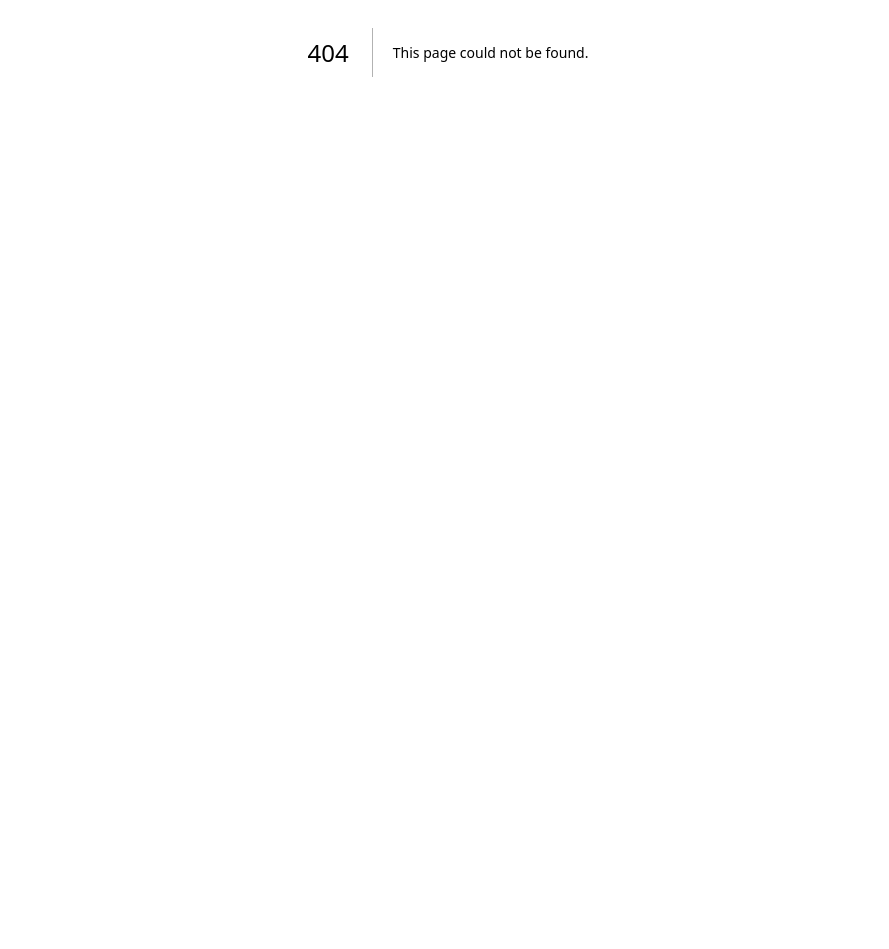
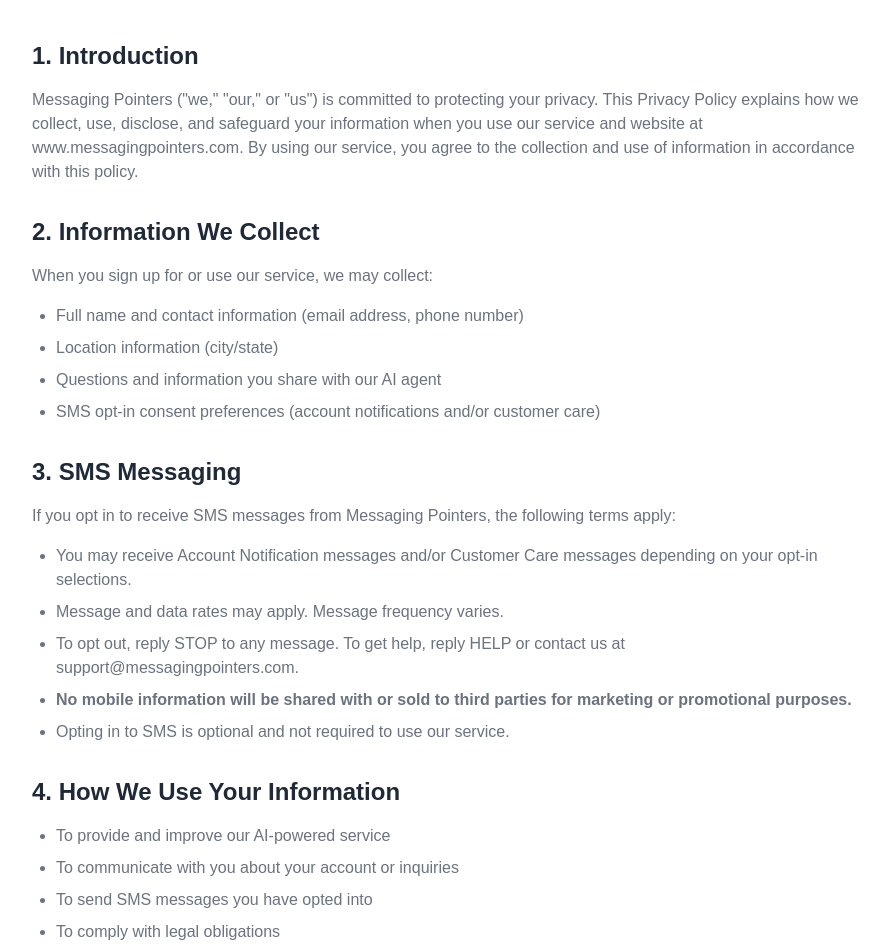
Before and after one commit to Textingman/moxxie-messagingpointers, a Next.js app: page /privacy in a window 1280 px wide. Before the commit this address had no page. Shown: the part 348-1297 px from the top of the page, without its empty margins (192-1081 px from the left). Before the commit the page ends 800 px from the top, so only its background shows below. Built offline with nearby package versions, Linux system fonts and the light colour scheme.

Commit message:
Initial site setup: Messaging Pointers

```diff
--- /dev/null
+++ b/app/privacy/page.tsx
@@ -0,0 +1,59 @@
+import Link from 'next/link';
+import Navbar from '../components/Navbar';
+import Footer from '../components/Footer';
+
+export default function PrivacyPage() {
+  return (
+    <div className="min-h-screen" style={{ backgroundColor: '#FFFFFF' }}>
+      <Navbar />
+      <section className="py-12" style={{ backgroundColor: '#F5F7FA' }}>
+        <div className="max-w-4xl mx-auto px-4 sm:px-6 lg:px-8">
+          <h1 className="text-4xl font-extrabold mb-4" style={{ color: '#1F2937' }}>Privacy Policy</h1>
+          <p className="text-lg" style={{ color: '#6B7280' }}>Last Updated: July 1, 2026</p>
+        </div>
+      </section>
+      <section className="max-w-4xl mx-auto px-4 sm:px-6 lg:px-8 py-12">
+        <div className="prose prose-lg max-w-none">
+          <h2 className="text-2xl font-bold mt-8 mb-4" style={{ color: '#1F2937' }}>1. Introduction</h2>
+          <p className="mb-6" style={{ color: '#6B7280' }}>
+            Messaging Pointers ("we," "our," or "us") is committed to protecting your privacy. This Privacy Policy explains how we collect, use, disclose, and safeguard your information when you use our service and website at www.messagingpointers.com. By using our service, you agree to the collection and use of information in accordance with this policy.
+          </p>
+          <h2 className="text-2xl font-bold mt-8 mb-4" style={{ color: '#1F2937' }}>2. Information We Collect</h2>
+          <p className="mb-4" style={{ color: '#6B7280' }}>When you sign up for or use our service, we may collect:</p>
+          <ul className="list-disc pl-6 mb-6 space-y-2" style={{ color: '#6B7280' }}>
+            <li>Full name and contact information (email address, phone number)</li>
+            <li>Location information (city/state)</li>
+            <li>Questions and information you share with our AI agent</li>
+            <li>SMS opt-in consent preferences (account notifications and/or customer care)</li>
+          </ul>
+          <h2 className="text-2xl font-bold mt-8 mb-4" style={{ color: '#1F2937' }}>3. SMS Messaging</h2>
+          <p className="mb-4" style={{ color: '#6B7280' }}>
+            If you opt in to receive SMS messages from Messaging Pointers, the following terms apply:
+          </p>
+          <ul className="list-disc pl-6 mb-6 space-y-2" style={{ color: '#6B7280' }}>
+            <li>You may receive Account Notification messages and/or Customer Care messages depending on your opt-in selections.</li>
+            <li>Message and data rates may apply. Message frequency varies.</li>
+            <li>To opt out, reply STOP to any message. To get help, reply HELP or contact us at support@messagingpointers.com.</li>
+            <li><strong>No mobile information will be shared with or sold to third parties for marketing or promotional purposes.</strong></li>
+            <li>Opting in to SMS is optional and not required to use our service.</li>
+          </ul>
+          <h2 className="text-2xl font-bold mt-8 mb-4" style={{ color: '#1F2937' }}>4. How We Use Your Information</h2>
+          <ul className="list-disc pl-6 mb-6 space-y-2" style={{ color: '#6B7280' }}>
+            <li>To provide and improve our AI-powered service</li>
+            <li>To communicate with you about your account or inquiries</li>
+            <li>To send SMS messages you have opted into</li>
+            <li>To comply with legal obligations</li>
+          </ul>
+          <h2 className="text-2xl font-bold mt-8 mb-4" style={{ color: '#1F2937' }}>5. Contact Us</h2>
+          <p className="mb-6" style={{ color: '#6B7280' }}>
+            If you have questions about this Privacy Policy, please contact us at:<br />
+            Messaging Pointers<br />
+            8 The Green, Ste A, Dover, DE 19901<br />
+            Email: <a href="mailto:support@messagingpointers.com" style={{ color: '#0EA5E9' }}>support@messagingpointers.com</a>
+          </p>
+        </div>
+      </section>
+      <Footer />
+    </div>
+  );
+}
```
